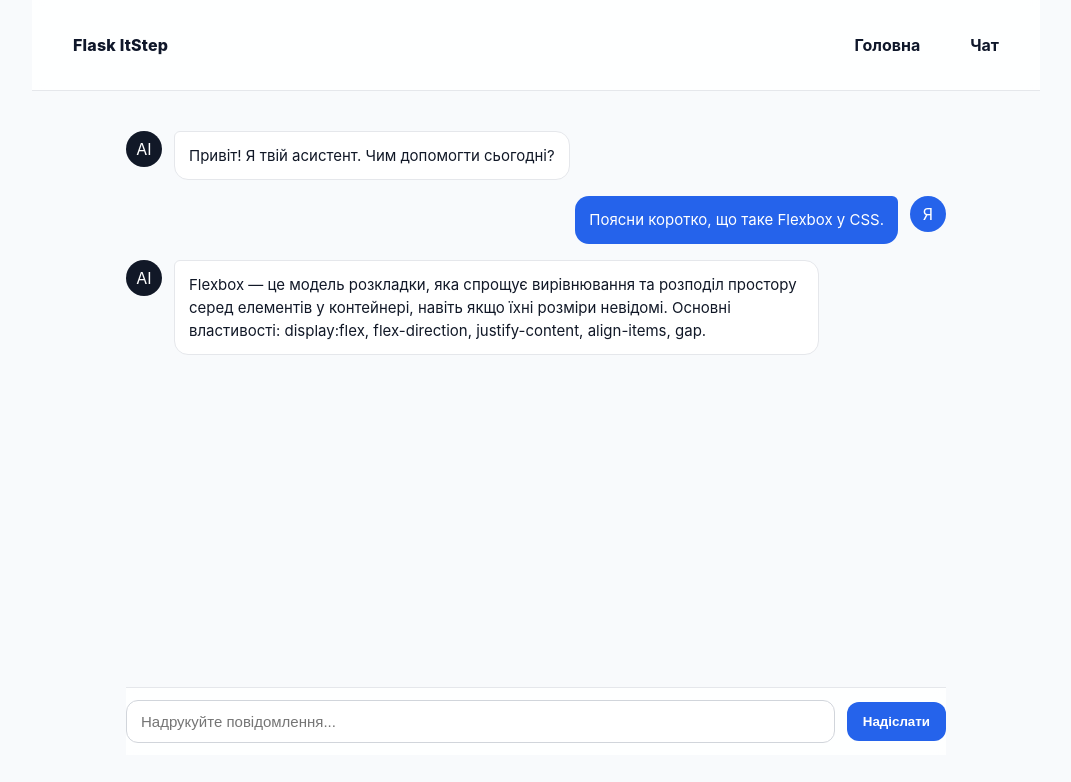
After one commit to Hadock9/Flask_Itstep, a Flask app: page /chat in a window 1280 px wide. The commit adds this page. Shown: the top 782 px of the page, without its empty margins (104-1175 px from the left). Run offline with Flask 3, Linux system fonts and the light colour scheme.

Commit message:
3-4 проміжний результат

```diff
--- a/app.py
+++ b/app.py
@@ -6,5 +6,9 @@ app = Flask(__name__)
 def home():
     return render_template('index.html')
 
+@app.route('/chat')
+def chat():
+    return render_template('chat.html')
+
 if __name__ == '__main__':
     app.run(debug=True)
--- /dev/null
+++ b/static/css/base.css
@@ -0,0 +1,82 @@
+/* Base typography */
+h2 {
+	margin: 16px 0;
+	font-size: 24px;
+	line-height: 1.25;
+	font-weight: 700;
+}
+
+/* Base */
+body {
+	margin: 0;
+	font-family: -apple-system, BlinkMacSystemFont, 'Segoe UI', Roboto, Oxygen,
+		Ubuntu, Cantarell, 'Helvetica Neue', Arial, sans-serif;
+	color: #111827;
+	background: #f8fafc;
+}
+
+/* Selection */
+::selection {
+	background: #bfdbfe;
+	color: #0f172a;
+}
+
+/* Text elements */
+p {
+	margin: 12px 0;
+	line-height: 1.6;
+	color: #374151;
+}
+
+a {
+	color: #2563eb;
+	text-decoration: none;
+	font-weight: 600;
+}
+
+a:hover {
+	text-decoration: underline;
+}
+
+a:focus-visible {
+	outline: 2px solid #2563eb;
+	outline-offset: 2px;
+	text-decoration: none;
+}
+
+/* Layout */
+.container {
+	max-width: 960px;
+	margin: 0 auto;
+	padding: 24px;
+}
+.center { text-align: center; }
+
+@media (max-width: 640px) {
+	.container { padding: 16px; }
+}
+
+/* Header */
+header {
+	background: rgba(255, 255, 255, 0.85);
+	border-bottom: 1px solid #e5e7eb;
+	backdrop-filter: blur(6px);
+	position: sticky;
+	top: 0;
+	z-index: 10;
+}
+
+/* Header nav buttons as lightweight links */
+header .button {
+	background: transparent;
+	color: #0f172a;
+	border: 1px solid transparent;
+	box-shadow: none;
+}
+header .button:hover {
+	background: #eff6ff;
+	box-shadow: none;
+}
+header .button:focus-visible {
+	outline-color: #2563eb;
+}
--- /dev/null
+++ b/static/css/components.css
@@ -0,0 +1,386 @@
+/* Components */
+.card {
+	border: 1px solid #e5e7eb;
+	border-radius: 12px;
+	padding: 20px;
+	box-shadow: 0 6px 20px rgba(0, 0, 0, 0.06);
+	background: #ffffff;
+}
+.card > h2 {
+	margin-top: 0;
+}
+
+.button {
+	display: inline-block;
+	padding: 10px 16px;
+	border-radius: 10px;
+	background: #2563eb;
+	color: #ffffff;
+	font-weight: 700;
+	text-decoration: none;
+	border: none;
+	transition: transform 0.15s ease, filter 0.15s ease, box-shadow 0.15s ease;
+}
+.button:hover {
+	transform: translateY(-1px);
+	filter: brightness(1.05);
+}
+.button:active {
+	transform: translateY(0);
+	filter: brightness(0.95);
+}
+.button:hover {
+	box-shadow: 0 6px 18px rgba(37, 99, 235, 0.25);
+}
+
+/* Helpers */
+.text-muted {
+	color: #6b7280;
+}
+.brand {
+	font-weight: 800;
+	letter-spacing: 0.2px;
+}
+
+/* Flex utilities */
+.flex {
+	display: flex;
+}
+.justify-center {
+	justify-content: center;
+}
+.items-center {
+	align-items: center;
+}
+.gap-8 {
+	gap: 8px;
+}
+.gap-16 {
+	gap: 16px;
+}
+.justify-between {
+	justify-content: space-between;
+}
+
+/* Demo helpers */
+.demo {
+	border: 1px solid #e5e7eb;
+	border-radius: 8px;
+	padding: 12px;
+}
+.demo-item {
+	background: #e5e7eb;
+	border-radius: 8px;
+	padding: 12px;
+	min-width: 48px;
+	text-align: center;
+	color: #0f172a;
+}
+
+/* Small component tweaks */
+.card:hover {
+	box-shadow: 0 10px 24px rgba(0, 0, 0, 0.08);
+}
+.card .button {
+	margin-top: 12px;
+}
+
+/* Tiny utility helpers */
+.shadow-sm {
+	box-shadow: 0 1px 2px rgba(0, 0, 0, 0.06);
+}
+.rounded {
+	border-radius: 8px;
+}
+
+/* Chat styles */
+.chat-container {
+	display: flex;
+	height: calc(100vh - 120px);
+	border: 1px solid #e5e7eb;
+	border-radius: 12px;
+	overflow: hidden;
+	background: #ffffff;
+}
+
+.chat-sidebar {
+	width: 250px;
+	background: #f8fafc;
+	border-right: 1px solid #e5e7eb;
+	display: flex;
+	flex-direction: column;
+}
+
+.sidebar-header {
+	padding: 20px;
+	border-bottom: 1px solid #e5e7eb;
+}
+
+.sidebar-header h2 {
+	margin: 0;
+	font-size: 18px;
+	color: #374151;
+}
+
+.channel-list {
+	flex: 1;
+	padding: 12px;
+}
+
+.channel-item {
+	display: block;
+	padding: 12px 16px;
+	margin: 4px 0;
+	border-radius: 8px;
+	text-decoration: none;
+	color: #6b7280;
+	font-weight: 500;
+	transition: all 0.15s ease;
+}
+
+.channel-item:hover {
+	background: #e5e7eb;
+	color: #374151;
+}
+
+.channel-item.active {
+	background: #2563eb;
+	color: #ffffff;
+}
+
+.chat-main {
+	flex: 1;
+	display: flex;
+	flex-direction: column;
+}
+
+.chat-header {
+	padding: 20px;
+	border-bottom: 1px solid #e5e7eb;
+	display: flex;
+	justify-content: space-between;
+	align-items: center;
+	background: #ffffff;
+}
+
+.chat-header h2 {
+	margin: 0;
+	font-size: 18px;
+	color: #111827;
+}
+
+.chat-info {
+	font-size: 14px;
+	color: #6b7280;
+}
+
+.messages-container {
+	flex: 1;
+	padding: 20px;
+	overflow-y: auto;
+	background: #ffffff;
+}
+
+.message {
+	display: flex;
+	margin-bottom: 16px;
+	gap: 12px;
+}
+
+.message-avatar {
+	width: 40px;
+	height: 40px;
+	border-radius: 50%;
+	background: #2563eb;
+	color: #ffffff;
+	display: flex;
+	align-items: center;
+	justify-content: center;
+	font-weight: 600;
+	font-size: 14px;
+	flex-shrink: 0;
+}
+
+.message-content {
+	flex: 1;
+}
+
+.message-header {
+	display: flex;
+	align-items: center;
+	gap: 8px;
+	margin-bottom: 4px;
+}
+
+.username {
+	font-weight: 600;
+	color: #111827;
+	font-size: 14px;
+}
+
+.timestamp {
+	font-size: 12px;
+	color: #9ca3af;
+}
+
+.message-text {
+	color: #374151;
+	line-height: 1.5;
+}
+
+.message-input-container {
+	padding: 20px;
+	border-top: 1px solid #e5e7eb;
+	background: #ffffff;
+}
+
+.message-form {
+	width: 100%;
+}
+
+.input-wrapper {
+	display: flex;
+	gap: 12px;
+	align-items: center;
+}
+
+.message-input {
+	flex: 1;
+	padding: 12px 16px;
+	border: 1px solid #d1d5db;
+	border-radius: 8px;
+	font-size: 14px;
+	outline: none;
+	transition: border-color 0.15s ease;
+}
+
+.message-input:focus {
+	border-color: #2563eb;
+	box-shadow: 0 0 0 3px rgba(37, 99, 235, 0.1);
+}
+
+.send-button {
+	padding: 12px 20px;
+	background: #2563eb;
+	color: #ffffff;
+	border: none;
+	border-radius: 8px;
+	font-weight: 600;
+	cursor: pointer;
+	transition: all 0.15s ease;
+}
+
+.send-button:hover {
+	background: #1d4ed8;
+	transform: translateY(-1px);
+}
+
+.send-button:active {
+	transform: translateY(0);
+}
+
+/* ChatGPT-like chat layout */
+.gpt-chat {
+	max-width: 820px;
+	margin: 0 auto;
+	display: flex;
+	flex-direction: column;
+	height: calc(100vh - 160px);
+}
+
+.conversation {
+	flex: 1;
+	overflow-y: auto;
+	display: flex;
+	flex-direction: column;
+	gap: 16px;
+	padding: 16px 0;
+}
+
+.msg {
+	display: flex;
+	gap: 12px;
+	align-items: flex-start;
+}
+.msg.assistant { justify-content: flex-start; }
+.msg.user { justify-content: flex-end; }
+
+.avatar {
+	width: 36px;
+	height: 36px;
+	border-radius: 50%;
+	display: flex;
+	align-items: center;
+	justify-content: center;
+	font-size: 16px;
+	flex-shrink: 0;
+}
+.avatar.assistant { background: #111827; color: #ffffff; }
+.avatar.user { background: #2563eb; color: #ffffff; }
+
+.bubble {
+	max-width: 75%;
+	padding: 12px 14px;
+	border-radius: 14px;
+	line-height: 1.55;
+	font-size: 15px;
+}
+
+.msg.assistant .bubble {
+	background: #ffffff;
+	border: 1px solid #e5e7eb;
+	color: #111827;
+	border-top-left-radius: 6px;
+}
+
+.msg.user .bubble {
+	background: #2563eb;
+	color: #ffffff;
+	border-top-right-radius: 6px;
+}
+
+/* Composer */
+.composer {
+	position: sticky;
+	bottom: 0;
+	background: rgba(255,255,255,0.85);
+	backdrop-filter: blur(6px);
+	border-top: 1px solid #e5e7eb;
+	padding: 12px 0;
+}
+
+.composer .row {
+	display: flex;
+	gap: 12px;
+	align-items: center;
+}
+
+.input-text {
+	flex: 1;
+	padding: 12px 14px;
+	border: 1px solid #d1d5db;
+	border-radius: 12px;
+	font-size: 15px;
+	outline: none;
+	transition: border-color 0.15s ease, box-shadow 0.15s ease;
+	background: #ffffff;
+}
+
+.input-text:focus {
+	border-color: #2563eb;
+	box-shadow: 0 0 0 3px rgba(37,99,235,0.1);
+}
+
+.send-btn {
+	padding: 12px 16px;
+	border-radius: 12px;
+	background: #2563eb;
+	color: #fff;
+	border: none;
+	font-weight: 600;
+	cursor: pointer;
+	transition: transform 0.15s ease, filter 0.15s ease;
+}
+
+.send-btn:hover { transform: translateY(-1px); filter: brightness(1.05); }
+.send-btn:active { transform: translateY(0); filter: brightness(0.95); }
--- a/static/css/style.css
+++ b/static/css/style.css
@@ -1,60 +1,3 @@
-h2 {
-	margin: 16px 0;
-	font-size: 24px;
-	line-height: 1.25;
-	font-weight: 700;
-}
-
-p {
-	margin: 12px 0;
-	line-height: 1.6;
-	color: #374151;
-}
-
-a {
-	color: #2563eb;
-	text-decoration: none;
-	font-weight: 600;
-}
-a:hover {
-	text-decoration: underline;
-}
-
-/* Layout */
-.container {
-	max-width: 960px;
-	margin: 0 auto;
-	padding: 24px;
-}
-.center {
-	text-align: center;
-}
-
-/* Components */
-.card {
-	border: 1px solid #e5e7eb;
-	border-radius: 12px;
-	padding: 20px;
-	box-shadow: 0 6px 20px rgba(0, 0, 0, 0.06);
-	background: #ffffff;
-}
-
-.button {
-	display: inline-block;
-	padding: 10px 16px;
-	border-radius: 10px;
-	background: #2563eb;
-	color: #ffffff;
-	font-weight: 700;
-	text-decoration: none;
-	border: none;
-	transition: transform 0.15s ease, filter 0.15s ease;
-}
-.button:hover {
-	transform: translateY(-1px);
-	filter: brightness(1.05);
-}
-.button:active {
-	transform: translateY(0);
-	filter: brightness(0.95);
-}
+/* This file composes the split styles; keep HTML linking only style.css */
+@import url('/static/css/base.css');
+@import url('/static/css/components.css');
--- /dev/null
+++ b/templates/chat.html
@@ -0,0 +1,51 @@
+<!DOCTYPE html>
+<html lang="uk">
+	<head>
+		<meta charset="UTF-8" />
+		<meta name="viewport" content="width=device-width, initial-scale=1.0" />
+		<title>Чат — Flask ItStep</title>
+		<link
+			rel="stylesheet"
+			href="{{ url_for('static', filename='css/style.css') }}"
+		/>
+	</head>
+	<body>
+		<header class="container">
+			<div class="flex justify-between items-center">
+				<a class="button brand" href="/">Flask ItStep</a>
+				<nav class="flex gap-16">
+					<a href="/" class="button">Головна</a>
+					<a href="/chat" class="button">Чат</a>
+				</nav>
+			</div>
+		</header>
+
+		<main class="container">
+			<div class="gpt-chat">
+				<div class="conversation">
+					<div class="msg assistant">
+						<div class="avatar assistant">AI</div>
+						<div class="bubble">Привіт! Я твій асистент. Чим допомогти сьогодні?</div>
+					</div>
+
+					<div class="msg user">
+						<div class="bubble">Поясни коротко, що таке Flexbox у CSS.</div>
+						<div class="avatar user">Я</div>
+					</div>
+
+					<div class="msg assistant">
+						<div class="avatar assistant">AI</div>
+						<div class="bubble">Flexbox — це модель розкладки, яка спрощує вирівнювання та розподіл простору серед елементів у контейнері, навіть якщо їхні розміри невідомі. Основні властивості: display:flex, flex-direction, justify-content, align-items, gap.</div>
+					</div>
+				</div>
+
+				<div class="composer">
+					<form class="row" action="#" method="post" onsubmit="return false;">
+						<input class="input-text" type="text" placeholder="Надрукуйте повідомлення..." />
+						<button class="send-btn" type="submit">Надіслати</button>
+					</form>
+				</div>
+			</div>
+		</main>
+	</body>
+</html>
```
Also changed, not shown: templates/index.html (+26 -3 lines).
